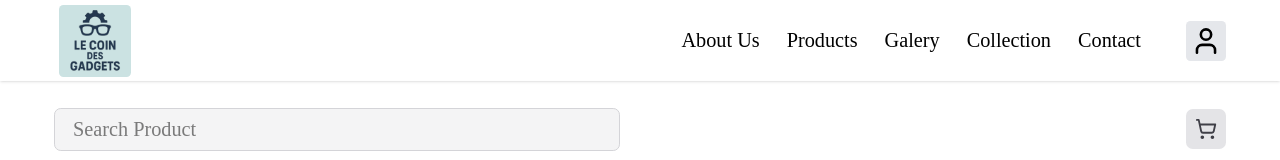
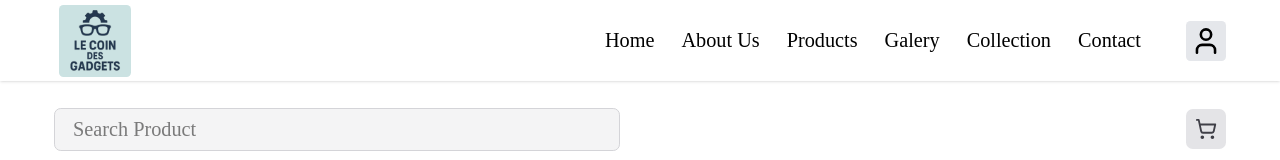
Before and after one commit to FabieRv/coin_de_gadgets, a React (Vite) app: page /gallery in a window 1280 px wide. Shown: the top 160 px of the page. Built offline with nearby package versions, Linux system fonts and the light colour scheme.

Commit message:
ajout de nouvelle fonctionalite gallery

```diff
--- a/src/components/constant/index.ts
+++ b/src/components/constant/index.ts
@@ -1,6 +1,7 @@
 import type { LinkType } from "../Types"
 
 export const headerLinkData: LinkType[] = [
+  { label: "Home", href: "/" },
   { label: "About Us", href: "/about" },
   { label: "Products", href: "/products/:id" },
   { label: "Galery", href: "/gallery" },
```
